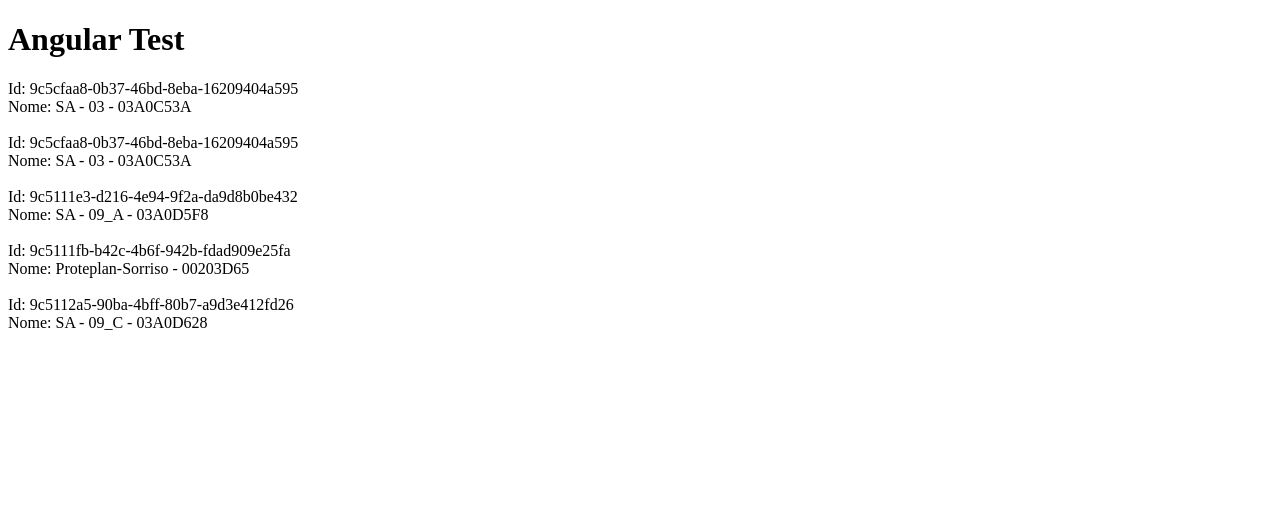
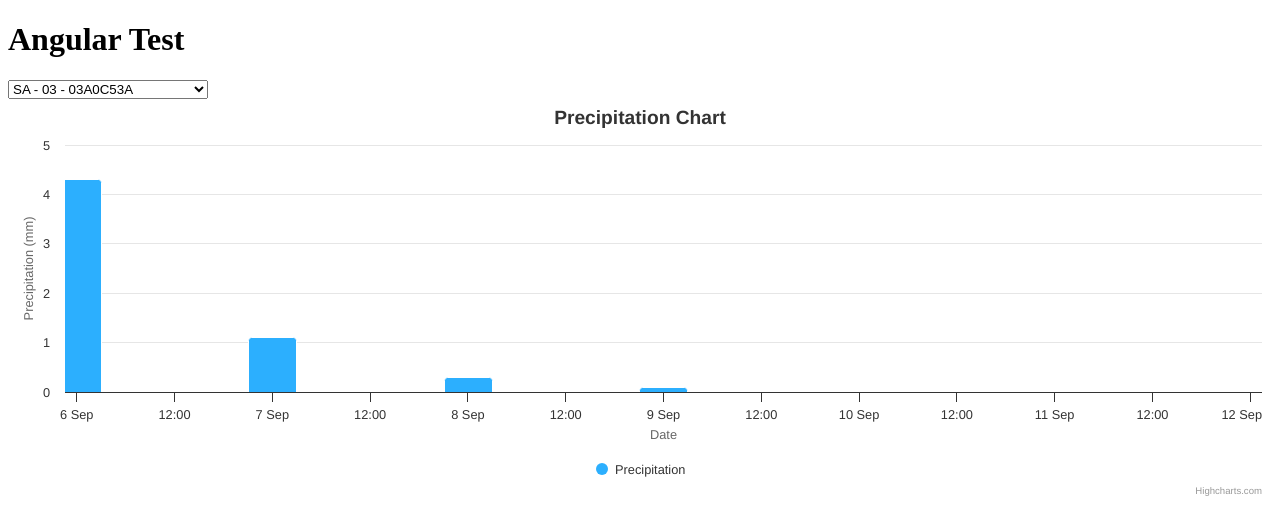
Before and after one commit to leomiranda/angular-highcharts, an Angular app: page / in a window 1280 px wide. Shown: the top 532 px of the page. Built offline with nearby package versions, Linux system fonts and the light colour scheme.

Commit message:
refactor: update main component

```diff
--- a/src/app/app.component.html
+++ b/src/app/app.component.html
@@ -1,9 +1,15 @@
 <main>
   <h1>Angular Test</h1>
+  <div>
+    <select
+      (change)="onPointChange($event)"
+      [value]="selectedPoint?.location.id"
+    >
+      <option *ngFor="let point of points" [value]="point.location.id">
+        {{ point.location.nome }}
+      </option>
+    </select>
+  </div>
 
-  <div *ngFor="let point of points" class="point">
-    <div>Id: {{ point.location.id }}</div>
-    <div>Nome: {{ point.location.nome }}</div>
-    <br>
-  </div>
+  <app-precipitation-chart [data]="lastPrecipitation"></app-precipitation-chart>
 </main>
--- a/src/app/app.component.ts
+++ b/src/app/app.component.ts
@@ -1,35 +1,64 @@
-import { Component, OnInit } from '@angular/core';
+import { Component, ElementRef, OnInit, ViewChild } from '@angular/core';
 import { RouterOutlet } from '@angular/router';
 import { DataService } from '../services/data.service';
 import { NgForOf } from '@angular/common';
-import more from 'highcharts/highcharts-more'
+import { getLastXDaysForSensor } from './utils/data-station';
+import more from 'highcharts/highcharts-more';
 import * as Highcharts from 'highcharts';
+import { ILastSensorDataPoint } from './interfaces/chart.interface';
+import { PrecipitationChartComponent } from './components/charts/precipitation-chart/precipitation-chart.component';
 more(Highcharts);
-
 
 @Component({
   selector: 'app-root',
   standalone: true,
-  imports: [RouterOutlet, NgForOf],
+  imports: [RouterOutlet, NgForOf, PrecipitationChartComponent],
   templateUrl: './app.component.html',
-  styleUrl: './app.component.scss'
+  styleUrl: './app.component.scss',
 })
 export class AppComponent implements OnInit {
   public title = 'pleno-angular-test';
   public points: any[] = [];
+  selectedPoint: any;
+  lastPrecipitation: ILastSensorDataPoint[] = [];
 
-  constructor(
-    private dataService: DataService
-  ) {}
+  constructor(private dataService: DataService) {}
 
   ngOnInit() {
-    this.dataService.getData().subscribe((data :any) => {
-      Object.keys(data).forEach(key => {
+    this.dataService.getData().subscribe((data: any) => {
+      this.points = [];
+      const uniqueIds = new Set();
+
+      Object.keys(data).forEach((key) => {
         const point = JSON.parse(data[key]);
-        this.points.push(point);
-        console.log(point);
+        if (!uniqueIds.has(point.location.id)) {
+          this.points.push(point);
+          uniqueIds.add(point.location.id);
+        }
       });
+
+      if (this.points.length > 0) {
+        this.selectedPoint = this.points[0];
+        this.updateChartData(this.selectedPoint);
+      }
     });
+  }
 
+  onPointChange(event: any) {
+    const selectedId = event.target.value;
+    this.selectedPoint = this.points.find(
+      (point) => point.location.id === selectedId
+    );
+    if (this.selectedPoint) {
+      this.updateChartData(this.selectedPoint);
+    }
+  }
+
+  private updateChartData(point: any) {
+    this.lastPrecipitation = getLastXDaysForSensor(
+      point.station.daily,
+      'Precipitation',
+      7
+    );
   }
 }
```
